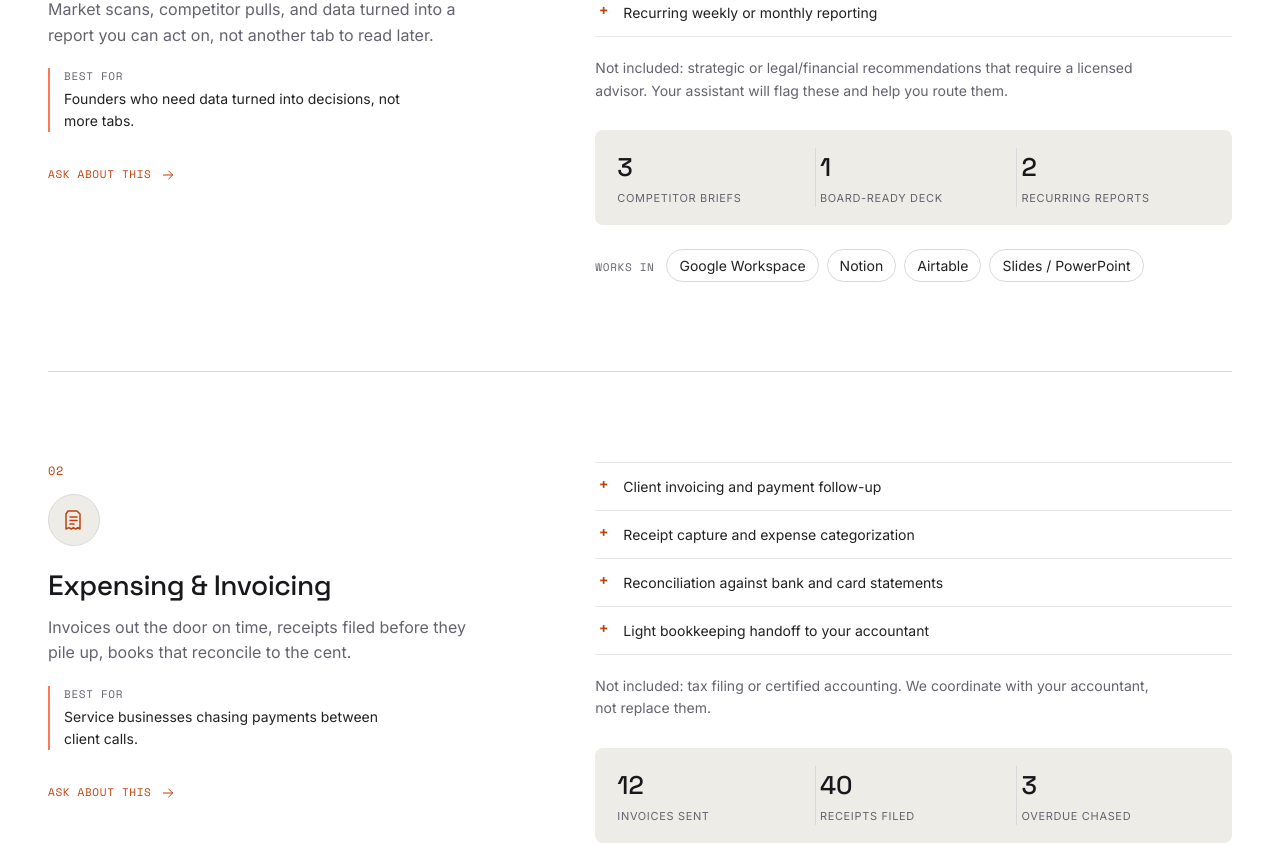
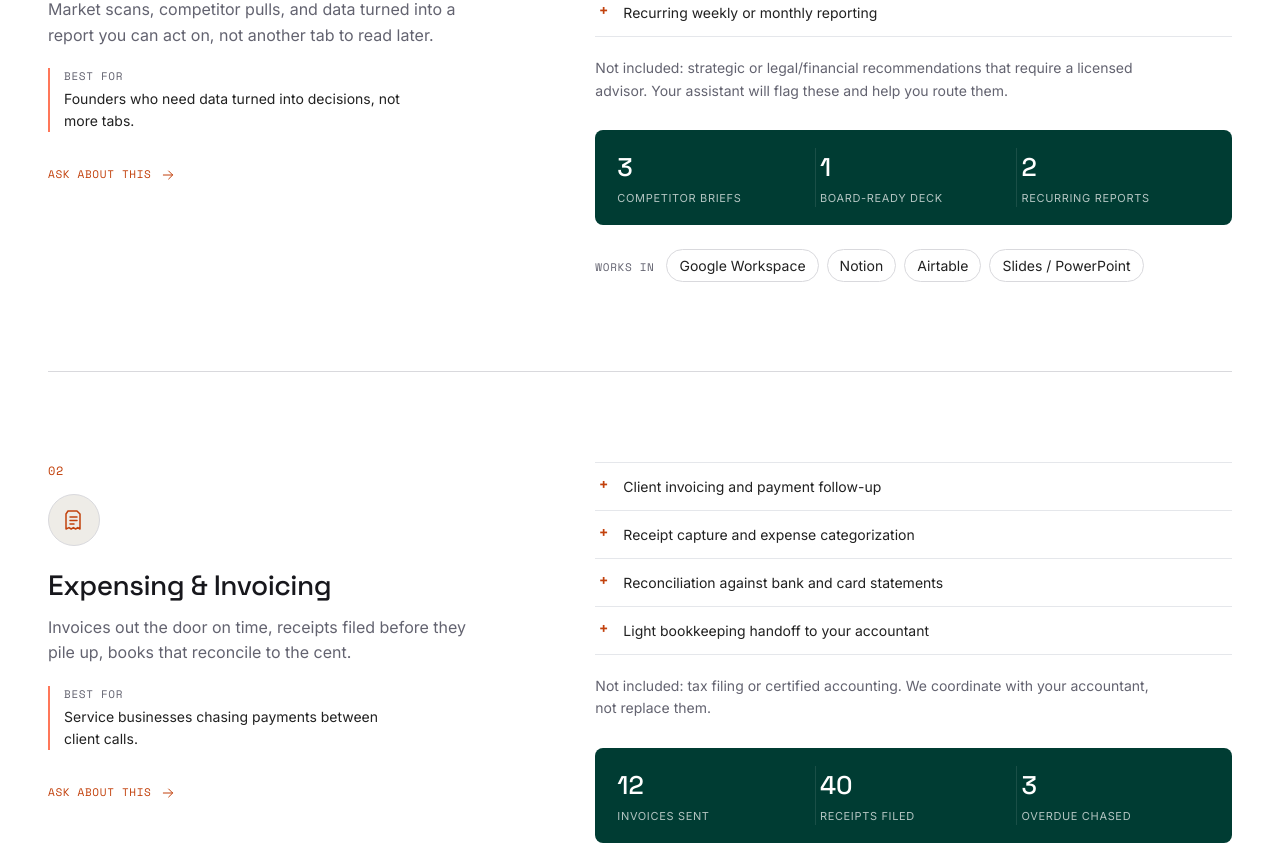
Before and after one commit to martinkilombe/Virtual-Assistant, a Next.js app: page /services in a window 1280 px wide. Shown: the part 1080-1925 px from the top of the page. Built offline with nearby package versions, Linux system fonts and the light colour scheme.

Commit message:
Add green card to the services section

```diff
--- a/src/app/globals.css
+++ b/src/app/globals.css
@@ -1604,7 +1604,7 @@ em { font-style: italic; }
   gap: 4px;
   margin-bottom: 24px;
   padding: 18px;
-  background: var(--paper-2);
+  background: var(--deep-green);
   border-radius: var(--r-sm);
 }
 .iva-svc-stats__item {
@@ -1612,20 +1612,20 @@ em { font-style: italic; }
   flex-direction: column;
   gap: 4px;
   padding-inline: 4px;
-  border-left: 1px solid var(--line);
+  border-left: 1px solid var(--on-dark-line);
 }
 .iva-svc-stats__item:first-child { border-left: none; }
 .iva-svc-stats__value {
   font-family: var(--font-display);
   font-size: clamp(20px, 2vw, 26px);
   font-weight: 500;
-  color: var(--ink);
+  color: var(--on-dark);
 }
 .iva-svc-stats__label {
   font-size: var(--fs-micro);
   letter-spacing: var(--ls-wide);
   text-transform: uppercase;
-  color: var(--muted);
+  color: var(--on-dark-soft);
 }
 
 .iva-svc-tools {
@@ -1656,7 +1656,7 @@ em { font-style: italic; }
 
 @media (max-width: 480px) {
   .iva-svc-stats { grid-template-columns: 1fr; gap: 14px; }
-  .iva-svc-stats__item { border-left: none; padding-inline: 0; padding-top: 10px; border-top: 1px solid var(--line); }
+  .iva-svc-stats__item { border-left: none; padding-inline: 0; padding-top: 10px; border-top: 1px solid var(--on-dark-line); }
   .iva-svc-stats__item:first-child { border-top: none; padding-top: 0; }
 }
 
```
